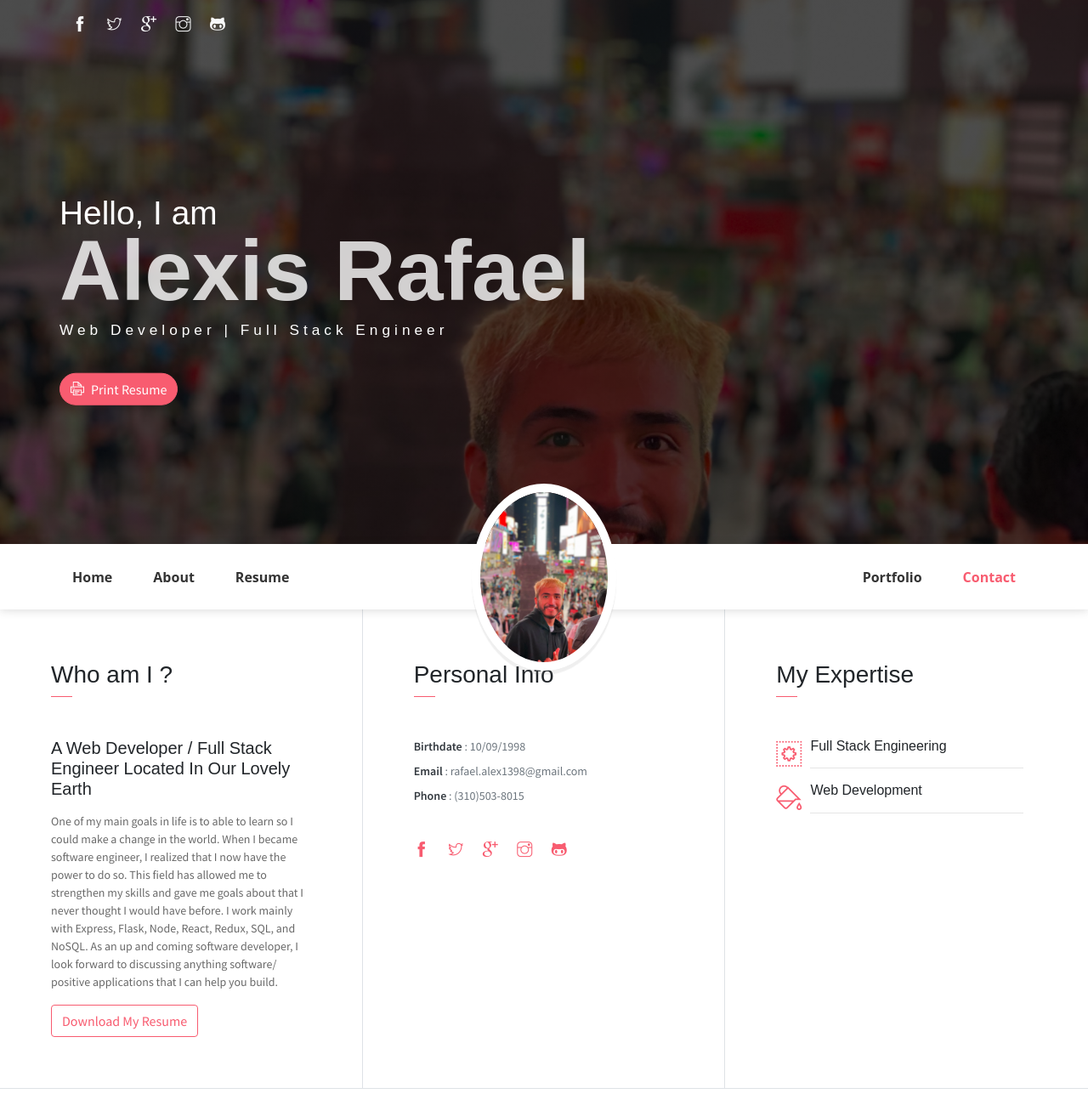
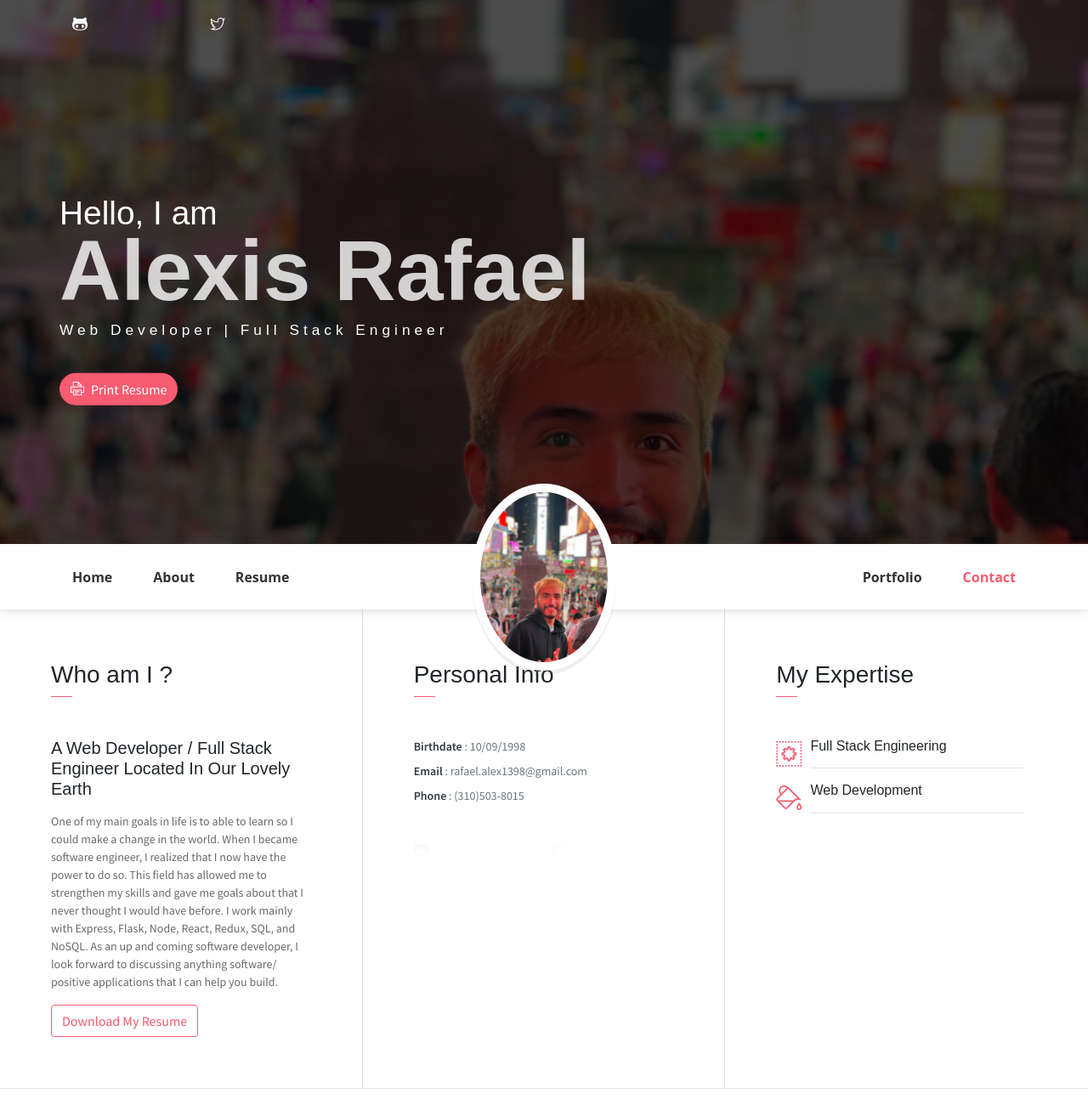
Before and after one commit to alex-rafael-13/alex-rafael-13.github.io, a website: page index.html in a window 1280 px wide. Shown: the top 1300 px of the page at 85% size. Drawn offline with Linux system fonts and the light colour scheme; some packages are replaced by stand-ins of ours; some icons are missing.

Commit message:
added socials

```diff
--- a/index.html
+++ b/index.html
@@ -19,15 +19,10 @@
     <header class="header">
         <div class="container">
             <ul class="social-icons pt-3">
-                <li class="social-item"><a class="social-link text-light" href="#"><i class="ti-facebook"
-                            aria-hidden="true"></i></a></li>
-                <li class="social-item"><a class="social-link text-light" href="#"><i class="ti-twitter"
-                            aria-hidden="true"></i></a></li>
-                <li class="social-item"><a class="social-link text-light" href="#"><i class="ti-google"
-                            aria-hidden="true"></i></a></li>
-                <li class="social-item"><a class="social-link text-light" href="#"><i class="ti-instagram"
-                            aria-hidden="true"></i></a></li>
-                <li class="social-item"><a class="social-link text-light" href="#"><i class="ti-github"
+                <li class="social-item"><a class="social-link text-light" href="https://github.com/alex-rafael-13"><i
+                            class="ti-github" aria-hidden="true"></i></a></li>
+                <li class="social-item"><a class="social-link text-light"
+                        href="https://www.linkedin.com/in/alexis-rafael-319092275/"><i class="ti-twitter"
                             aria-hidden="true"></i></a></li>
             </ul>
             <div class="header-content">
@@ -98,15 +93,11 @@
                     <li><span>Phone</span> : (310)503-8015</li>
                 </ul>
                 <ul class="social-icons pt-3">
-                    <li class="social-item"><a class="social-link" href="#"><i class="ti-facebook"
-                                aria-hidden="true"></i></a></li>
-                    <li class="social-item"><a class="social-link" href="#"><i class="ti-twitter"
-                                aria-hidden="true"></i></a></li>
-                    <li class="social-item"><a class="social-link" href="#"><i class="ti-google"
-                                aria-hidden="true"></i></a></li>
-                    <li class="social-item"><a class="social-link" href="#"><i class="ti-instagram"
-                                aria-hidden="true"></i></a></li>
-                    <li class="social-item"><a class="social-link" href="#"><i class="ti-github"
+                    <li class="social-item"><a class="social-link text-light"
+                            href="https://github.com/alex-rafael-13"><i class="ti-github" aria-hidden="true"></i></a>
+                    </li>
+                    <li class="social-item"><a class="social-link text-light"
+                            href="https://www.linkedin.com/in/alexis-rafael-319092275/"><i class="ti-twitter"
                                 aria-hidden="true"></i></a></li>
                 </ul>
             </div>
@@ -153,7 +144,8 @@
                             <hr>
                             <h6 class="title text-danger">2017 - 2020</h6>
                             <P>University of California, Santa Barbara</P>
-                            <P class="subtitle">Studied Economics and Accounting, unable to finish due to the COVID-19 pandemic
+                            <P class="subtitle">Studied Economics and Accounting, unable to finish due to the COVID-19
+                                pandemic
                             </P>
                             <hr>
                         </div>
@@ -241,9 +233,9 @@
                                 </div>
                             </div>
                         </div> -->
-                    </div>
                 </div>
             </div>
+        </div>
         </div>
     </section>
 
@@ -405,7 +397,8 @@
                                 <a class="img-popup" href="/public_html/assets/imgs/web-1.jpg"></a>
                                 <div class="text-holder">
                                     <h6 class="title">Scenic Stays</h6>
-                                    <p class="subtitle">An Airbnb clone that specifies on renting houses with beautiful scenery</p>
+                                    <p class="subtitle">An Airbnb clone that specifies on renting houses with beautiful
+                                        scenery</p>
                                 </div>
                             </div>
                         </div>
@@ -418,7 +411,8 @@
                                 <a class="img-popup" href="/public_html/assets/imgs/web-1.jpg"></a>
                                 <div class="text-holder">
                                     <h6 class="title">Writer's Block</h6>
-                                    <p class="subtitle">Site where users can connect with one another through short stories</p>
+                                    <p class="subtitle">Site where users can connect with one another through short
+                                        stories</p>
                                 </div>
                             </div>
                         </div>
@@ -431,7 +425,8 @@
                                 <a class="img-popup" href="public_html/assets/imgs/web-1.jpg"></a>
                                 <div class="text-holder">
                                     <h6 class="title">Yard Hunters</h6>
-                                    <p class="subtitle">Site where users can post events/ products being sold around their community</p>
+                                    <p class="subtitle">Site where users can post events/ products being sold around
+                                        their community</p>
                                 </div>
                             </div>
                         </div>
@@ -482,7 +477,8 @@
                                 <i class="ti-envelope icon-md"></i>
                             </div>
                             <div class="col-10">
-                                <h6 class="d-inline">Email :<br> <span class="text-muted">rafael.alex1398@gmail.com</span></h6>
+                                <h6 class="d-inline">Email :<br> <span
+                                        class="text-muted">rafael.alex1398@gmail.com</span></h6>
                             </div>
                         </div>
                         <ul class="social-icons pt-4">
```
Also changed, not shown: 1 other file.
